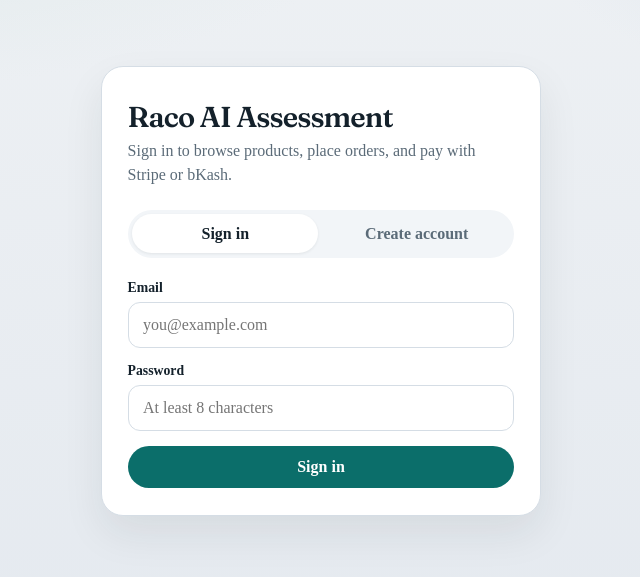
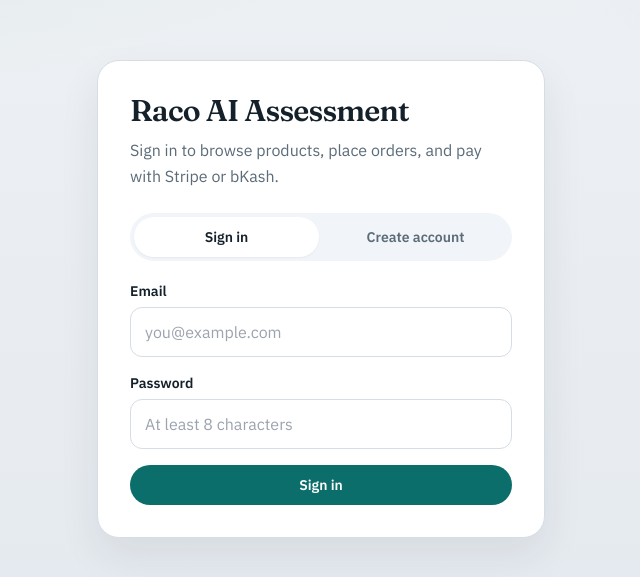
Before and after one commit to jubayer17/RacoAI_Assesment_Frontend, a Next.js app: page /login in a window 1280 px wide. Shown: the part 101-678 px from the top of the page, without its empty margins (319-959 px from the left). Built offline with nearby package versions, Linux system fonts and the light colour scheme; no server answers.

Commit message:
Migrate frontend UI to Tailwind CSS.

```diff
--- a/app/globals.css
+++ b/app/globals.css
@@ -1,435 +1,62 @@
-:root {
-  --bg: #eef1f4;
-  --bg-accent: #e4e9ef;
-  --surface: #ffffff;
-  --ink: #14212b;
-  --muted: #5b6b78;
-  --line: #d5dde5;
-  --brand: #0b6e6a;
-  --brand-ink: #085652;
-  --brand-soft: #e6f4f3;
-  --danger: #b42318;
-  --danger-soft: #fef3f2;
-  --ok: #067647;
-  --ok-soft: #ecfdf3;
-  --shadow: 0 18px 40px rgba(20, 33, 43, 0.08);
-  --radius: 14px;
-  --font: var(--font-sans), "Segoe UI", sans-serif;
-  --font-display: var(--font-display), Georgia, serif;
-}
+@tailwind base;
+@tailwind components;
+@tailwind utilities;
 
-* {
-  box-sizing: border-box;
-}
-
-html,
+@layer base {
   body {
-  margin: 0;
-  min-height: 100%;
-}
-
-body {
-  font-family: var(--font);
-  color: var(--ink);
-  background:
+    @apply min-h-screen bg-slate-100 font-sans text-ink antialiased;
+    background-image:
       radial-gradient(1200px 500px at 10% -10%, #dce8e7 0%, transparent 55%),
       radial-gradient(900px 420px at 100% 0%, #d9e2ec 0%, transparent 50%),
-    linear-gradient(180deg, var(--bg) 0%, var(--bg-accent) 100%);
+      linear-gradient(180deg, #eef1f4 0%, #e4e9ef 100%);
     background-attachment: fixed;
   }
 
-a {
-  color: inherit;
-  text-decoration: none;
-}
-
-button,
   input,
-select {
-  font: inherit;
-}
-
-.shell {
-  width: min(1120px, calc(100% - 2rem));
-  margin: 0 auto;
-}
-
-.site-header {
-  position: sticky;
-  top: 0;
-  z-index: 20;
-  backdrop-filter: blur(12px);
-  background: rgba(238, 241, 244, 0.85);
-  border-bottom: 1px solid rgba(213, 221, 229, 0.8);
-}
-
-.site-header__inner {
-  display: flex;
-  align-items: center;
-  justify-content: space-between;
-  gap: 1rem;
-  min-height: 72px;
-}
-
-.brand {
-  display: flex;
-  flex-direction: column;
-  gap: 0.1rem;
-}
-
-.brand__name {
-  font-family: var(--font-display);
-  font-size: 1.35rem;
-  font-weight: 600;
-  letter-spacing: -0.02em;
-  line-height: 1.1;
-}
-
-.brand__tag {
-  font-size: 0.78rem;
-  color: var(--muted);
-}
-
-.header-actions {
-  display: flex;
-  align-items: center;
-  gap: 0.75rem;
-}
-
-.user-chip {
-  display: none;
-  color: var(--muted);
-  font-size: 0.9rem;
-}
-
-@media (min-width: 720px) {
-  .user-chip {
-    display: inline;
+  select,
+  button {
+    @apply font-sans;
   }
 }
 
+@layer components {
   .btn {
-  appearance: none;
-  border: 1px solid transparent;
-  border-radius: 999px;
-  padding: 0.7rem 1.15rem;
-  cursor: pointer;
-  font-weight: 600;
-  transition: transform 0.15s ease, background 0.15s ease, border-color 0.15s ease;
-}
-
-.btn:hover {
-  transform: translateY(-1px);
-}
-
-.btn:disabled {
-  opacity: 0.55;
-  cursor: not-allowed;
-  transform: none;
+    @apply inline-flex items-center justify-center rounded-full px-5 py-2.5 text-sm font-semibold transition hover:-translate-y-px disabled:cursor-not-allowed disabled:opacity-55 disabled:hover:translate-y-0;
   }
 
   .btn-primary {
-  background: var(--brand);
-  color: #fff;
-}
-
-.btn-primary:hover {
-  background: var(--brand-ink);
+    @apply bg-brand text-white hover:bg-brand-dark;
   }
 
   .btn-ghost {
-  background: transparent;
-  border-color: var(--line);
-  color: var(--ink);
-}
-
-.btn-ghost:hover {
-  background: #fff;
-}
-
-.btn-block {
-  width: 100%;
-}
-
-.auth-page {
-  min-height: 100vh;
-  display: grid;
-  place-items: center;
-  padding: 2rem 1rem 3rem;
-}
-
-.auth-panel {
-  width: min(440px, 100%);
-  background: var(--surface);
-  border: 1px solid var(--line);
-  border-radius: 22px;
-  box-shadow: var(--shadow);
-  padding: 2rem 1.6rem 1.7rem;
-  animation: rise 0.45s ease both;
-}
-
-.auth-panel__brand {
-  font-family: var(--font-display);
-  font-size: 1.8rem;
-  font-weight: 600;
-  letter-spacing: -0.03em;
-  margin: 0 0 0.35rem;
-}
-
-.auth-panel__lead {
-  margin: 0 0 1.4rem;
-  color: var(--muted);
-  line-height: 1.5;
-}
-
-.tabs {
-  display: grid;
-  grid-template-columns: 1fr 1fr;
-  gap: 0.35rem;
-  padding: 0.3rem;
-  background: #f2f5f8;
-  border-radius: 999px;
-  margin-bottom: 1.35rem;
-}
-
-.tab {
-  border: 0;
-  background: transparent;
-  border-radius: 999px;
-  padding: 0.65rem 0.8rem;
-  cursor: pointer;
-  color: var(--muted);
-  font-weight: 600;
-}
-
-.tab.is-active {
-  background: #fff;
-  color: var(--ink);
-  box-shadow: 0 1px 3px rgba(20, 33, 43, 0.08);
+    @apply border border-line bg-transparent text-ink hover:bg-white;
   }
 
   .field {
-  display: grid;
-  gap: 0.4rem;
-  margin-bottom: 0.95rem;
+    @apply mb-4 grid gap-1.5;
   }
 
   .field label {
-  font-size: 0.86rem;
-  font-weight: 600;
-  color: var(--ink);
+    @apply text-sm font-semibold text-ink;
   }
 
-.field input,
-.field select {
-  width: 100%;
-  border: 1px solid var(--line);
-  border-radius: 12px;
-  padding: 0.8rem 0.9rem;
-  background: #fff;
-  color: var(--ink);
-  outline: none;
-  transition: border-color 0.15s ease, box-shadow 0.15s ease;
+  .field-input {
+    @apply w-full rounded-xl border border-line bg-white px-3.5 py-3 text-ink outline-none transition focus:border-teal-300 focus:ring-4 focus:ring-brand/10;
   }
 
-.field input:focus,
-.field select:focus {
-  border-color: #7fb8b5;
-  box-shadow: 0 0 0 3px rgba(11, 110, 106, 0.12);
+  .panel {
+    @apply rounded-[14px] border border-line bg-white p-5 shadow-panel;
   }
 
   .alert {
-  border-radius: 12px;
-  padding: 0.75rem 0.9rem;
-  font-size: 0.92rem;
-  margin-bottom: 1rem;
-  line-height: 1.4;
+    @apply mb-4 rounded-xl px-3.5 py-3 text-sm leading-snug;
   }
 
   .alert-error {
-  background: var(--danger-soft);
-  color: var(--danger);
+    @apply bg-red-50 text-red-700;
   }
 
   .alert-ok {
-  background: var(--ok-soft);
-  color: var(--ok);
-}
-
-.shop-page {
-  padding: 1.5rem 0 3.5rem;
-  animation: rise 0.4s ease both;
-}
-
-.shop-hero {
-  display: flex;
-  flex-wrap: wrap;
-  align-items: flex-end;
-  justify-content: space-between;
-  gap: 1rem;
-  margin-bottom: 1.4rem;
-}
-
-.shop-hero h1 {
-  margin: 0;
-  font-family: var(--font-display);
-  font-size: clamp(1.8rem, 3vw, 2.35rem);
-  letter-spacing: -0.03em;
-  font-weight: 600;
-}
-
-.shop-hero p {
-  margin: 0.35rem 0 0;
-  color: var(--muted);
-  max-width: 42ch;
-  line-height: 1.5;
-}
-
-.layout {
-  display: grid;
-  gap: 1.25rem;
-}
-
-@media (min-width: 960px) {
-  .layout {
-    grid-template-columns: 1.7fr 1fr;
-    align-items: start;
+    @apply bg-emerald-50 text-emerald-700;
   }
 }
-
-.panel {
-  background: var(--surface);
-  border: 1px solid var(--line);
-  border-radius: var(--radius);
-  box-shadow: var(--shadow);
-  padding: 1.15rem 1.2rem 1.25rem;
-}
-
-.panel h2 {
-  margin: 0 0 0.9rem;
-  font-size: 1.05rem;
-  letter-spacing: -0.01em;
-}
-
-.product-grid {
-  display: grid;
-  grid-template-columns: repeat(auto-fill, minmax(210px, 1fr));
-  gap: 0.9rem;
-}
-
-.product {
-  border: 1px solid var(--line);
-  border-radius: 14px;
-  padding: 1rem;
-  background: linear-gradient(180deg, #fff 0%, #f8fafb 100%);
-  transition: transform 0.18s ease, border-color 0.18s ease;
-}
-
-.product:hover {
-  transform: translateY(-2px);
-  border-color: #b7c4d0;
-}
-
-.product__sku {
-  margin: 0;
-  color: var(--muted);
-  font-size: 0.78rem;
-  letter-spacing: 0.04em;
-  text-transform: uppercase;
-}
-
-.product__name {
-  margin: 0.35rem 0 0.45rem;
-  font-size: 1.05rem;
-  letter-spacing: -0.01em;
-}
-
-.product__meta {
-  margin: 0 0 0.85rem;
-  color: var(--muted);
-  font-size: 0.92rem;
-}
-
-.product__price {
-  color: var(--ink);
-  font-weight: 700;
-}
-
-.qty-row {
-  display: flex;
-  align-items: center;
-  justify-content: space-between;
-  gap: 0.6rem;
-}
-
-.qty-row span {
-  font-size: 0.85rem;
-  color: var(--muted);
-}
-
-.qty-row input {
-  width: 84px;
-  border: 1px solid var(--line);
-  border-radius: 10px;
-  padding: 0.55rem 0.6rem;
-  background: #fff;
-}
-
-.cart-list {
-  display: grid;
-  gap: 0.75rem;
-  margin-bottom: 1rem;
-}
-
-.cart-item {
-  display: flex;
-  justify-content: space-between;
-  gap: 0.75rem;
-  padding-bottom: 0.75rem;
-  border-bottom: 1px solid var(--line);
-}
-
-.cart-item:last-child {
-  border-bottom: 0;
-  padding-bottom: 0;
-}
-
-.cart-item strong {
-  display: block;
-  margin-bottom: 0.15rem;
-}
-
-.cart-item span,
-.cart-empty {
-  color: var(--muted);
-  font-size: 0.9rem;
-}
-
-.cart-total {
-  display: flex;
-  justify-content: space-between;
-  align-items: center;
-  margin: 0.4rem 0 1rem;
-  font-weight: 700;
-}
-
-.checkout-actions {
-  display: grid;
-  gap: 0.75rem;
-}
-
-.empty-state {
-  color: var(--muted);
-  padding: 1.5rem 0.25rem;
-}
-
-@keyframes rise {
-  from {
-    opacity: 0;
-    transform: translateY(10px);
-  }
-  to {
-    opacity: 1;
-    transform: translateY(0);
-  }
-}
--- a/app/layout.tsx
+++ b/app/layout.tsx
@@ -25,7 +25,9 @@
 export default function RootLayout({ children }: { children: ReactNode }) {
   return (
     <html lang="en">
-      <body className={`${sans.variable} ${display.variable}`}>{children}</body>
+      <body className={`${sans.variable} ${display.variable} font-sans`}>
+        {children}
+      </body>
     </html>
   );
 }
--- a/app/login/page.tsx
+++ b/app/login/page.tsx
@@ -49,25 +49,38 @@
   }
 
   return (
-    <main className="auth-page">
-      <section className="auth-panel">
-        <h1 className="auth-panel__brand">Raco AI Assessment</h1>
-        <p className="auth-panel__lead">
+    <main className="grid min-h-screen place-items-center px-4 py-10">
+      <section className="w-full max-w-md animate-rise rounded-[22px] border border-line bg-white p-7 shadow-panel sm:p-8">
+        <h1 className="font-display text-3xl font-semibold tracking-tight text-ink">
+          Raco AI Assessment
+        </h1>
+        <p className="mt-2 mb-6 leading-relaxed text-muted">
           Sign in to browse products, place orders, and pay with Stripe or
           bKash.
         </p>
 
-        <div className="tabs" role="tablist">
+        <div
+          className="mb-5 grid grid-cols-2 gap-1 rounded-full bg-slate-100 p-1"
+          role="tablist"
+        >
           <button
             type="button"
-            className={`tab ${mode === "login" ? "is-active" : ""}`}
+            className={`rounded-full px-3 py-2.5 text-sm font-semibold transition ${
+              mode === "login"
+                ? "bg-white text-ink shadow-sm"
+                : "bg-transparent text-muted"
+            }`}
             onClick={() => setMode("login")}
           >
             Sign in
           </button>
           <button
             type="button"
-            className={`tab ${mode === "register" ? "is-active" : ""}`}
+            className={`rounded-full px-3 py-2.5 text-sm font-semibold transition ${
+              mode === "register"
+                ? "bg-white text-ink shadow-sm"
+                : "bg-transparent text-muted"
+            }`}
             onClick={() => setMode("register")}
           >
             Create account
@@ -83,6 +96,7 @@
             <input
               id="email"
               type="email"
+              className="field-input"
               autoComplete="email"
               required
               value={email}
@@ -95,6 +109,7 @@
             <input
               id="password"
               type="password"
+              className="field-input"
               autoComplete={
                 mode === "login" ? "current-password" : "new-password"
               }
@@ -107,7 +122,7 @@
           </div>
           <button
             type="submit"
-            className="btn btn-primary btn-block"
+            className="btn btn-primary w-full"
             disabled={loading}
           >
             {loading
--- a/app/page.tsx
+++ b/app/page.tsx
@@ -12,8 +12,8 @@
   }, [router]);
 
   return (
-    <main className="auth-page">
-      <p className="auth-panel__lead">Loading…</p>
+    <main className="grid min-h-screen place-items-center px-4">
+      <p className="text-muted">Loading…</p>
     </main>
   );
 }
--- a/package.json
+++ b/package.json
@@ -17,6 +17,9 @@
     "@types/node": "^20.14.10",
     "@types/react": "^18.3.3",
     "@types/react-dom": "^18.3.0",
+    "autoprefixer": "^10.5.2",
+    "postcss": "^8.5.16",
+    "tailwindcss": "^3.4.19",
     "typescript": "^5.5.3"
   }
 }
--- /dev/null
+++ b/postcss.config.js
@@ -0,0 +1,6 @@
+module.exports = {
+  plugins: {
+    tailwindcss: {},
+    autoprefixer: {},
+  },
+}
--- /dev/null
+++ b/tailwind.config.js
@@ -0,0 +1,39 @@
+/** @type {import('tailwindcss').Config} */
+module.exports = {
+  content: [
+    "./app/**/*.{js,ts,jsx,tsx}",
+    "./components/**/*.{js,ts,jsx,tsx}",
+    "./lib/**/*.{js,ts,jsx,tsx}",
+  ],
+  theme: {
+    extend: {
+      colors: {
+        ink: "#14212b",
+        muted: "#5b6b78",
+        line: "#d5dde5",
+        brand: {
+          DEFAULT: "#0b6e6a",
+          dark: "#085652",
+          soft: "#e6f4f3",
+        },
+      },
+      fontFamily: {
+        sans: ["var(--font-sans)", "Segoe UI", "sans-serif"],
+        display: ["var(--font-display)", "Georgia", "serif"],
+      },
+      boxShadow: {
+        panel: "0 18px 40px rgba(20, 33, 43, 0.08)",
+      },
+      keyframes: {
+        rise: {
+          from: { opacity: "0", transform: "translateY(10px)" },
+          to: { opacity: "1", transform: "translateY(0)" },
+        },
+      },
+      animation: {
+        rise: "rise 0.45s ease both",
+      },
+    },
+  },
+  plugins: [],
+};
```
Also changed, not shown: app/shop/page.tsx (+59 -40 lines), 2 other files (tests, documents, lock files or other folders). Lines whose indentation alone changed are shown as unchanged.
